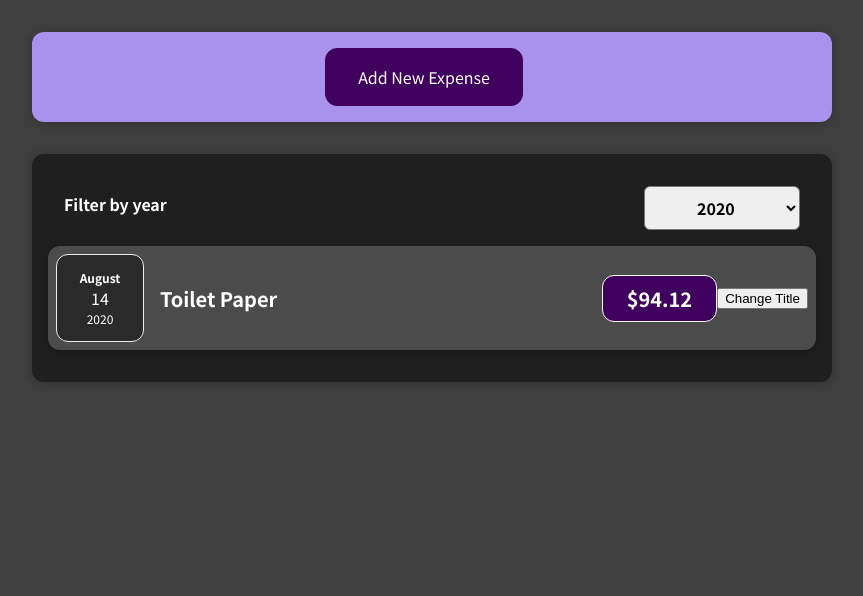
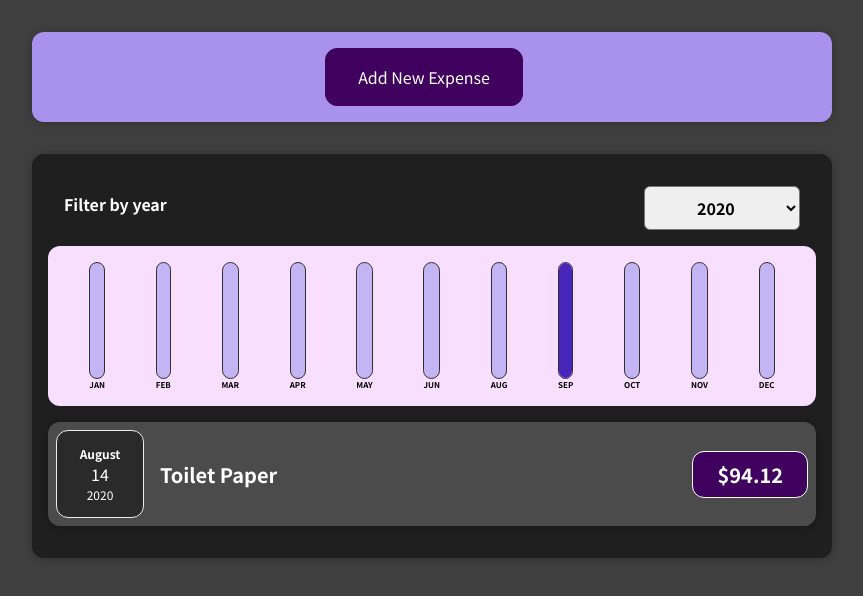
Before and after one commit to HasibullahMahmood/expense-tracker, a React (Create React App) app: page / in a window 1280 px wide. Shown: the top 596 px of the page, without its empty margins (208-1071 px from the left). Built offline with nearby package versions, Linux system fonts and the light colour scheme.

Commit message:
chart implemented

```diff
--- a/src/App.js
+++ b/src/App.js
@@ -1,6 +1,7 @@
 import React, { useState } from 'react';
 import Expenses from './components/expenses/Expenses';
 import NewExpense from './components/newExpense/NewExpense';
+
 const INITIAL_EXPENSES = [
 	{
 		id: 'e1',
--- a/src/components/chart/Chart.js
+++ b/src/components/chart/Chart.js
@@ -3,11 +3,18 @@ import ChartBar from './ChartBar';
 import './Chart.css';
 
 const Chart = (props) => {
+	const dataPointsValues = props.dataPoints.map((dataPoint) => dataPoint.value);
+	const maxValue = Math.max(...dataPointsValues);
 	return (
 		<div className="chart">
 			{props.dataPoints.map((dataPoint) => {
 				return (
-					<ChartBar key={dataPoint.label} value={dataPoint.value} maxValue={null} label={dataPoint.label} />
+					<ChartBar
+						key={dataPoint.label}
+						value={dataPoint.value}
+						maxValue={maxValue}
+						label={dataPoint.label}
+					/>
 				);
 			})}
 		</div>
--- a/src/components/expenseItem/ExpenseItem.js
+++ b/src/components/expenseItem/ExpenseItem.js
@@ -5,10 +5,10 @@ import Card from '../card/Card';
 
 const ExpenseItem = (props) => {
 	const { date, amount } = props.expenseObj;
-	const [title, setTitle] = useState(props.expenseObj.title);
-	const clickHandler = () => {
-		setTitle('Updated!');
-	};
+	const [title] = useState(props.expenseObj.title);
+	// const clickHandler = () => {
+	// 	setTitle('Updated!');
+	// };
 	return (
 		<li>
 			<Card className="expense-item">
@@ -17,7 +17,7 @@ const ExpenseItem = (props) => {
 					<h2>{title}</h2>
 					<div className="expense-item__price">${amount}</div>
 				</div>
-				<button onClick={clickHandler}>Change Title</button>
+				{/* <button onClick={clickHandler}>Change Title</button> */}
 			</Card>
 		</li>
 	);
--- a/src/components/expenses/Expenses.js
+++ b/src/components/expenses/Expenses.js
@@ -3,6 +3,7 @@ import './Expenses.css';
 import ExpensesList from './ExpensesList';
 import Card from '../card/Card';
 import ExpensesFilter from './ExpensesFilter';
+import Chart from '../chart/Chart';
 
 const Expenses = ({ expenses }) => {
 	const [year, setYear] = useState('2020');
@@ -14,9 +15,30 @@ const Expenses = ({ expenses }) => {
 	expenses = expenses.filter((expense) => {
 		return new Date(expense.date).getFullYear() === +year;
 	});
+
+	const dataPoints = [
+		{ label: 'JAN', value: 0 },
+		{ label: 'FEB', value: 0 },
+		{ label: 'MAR', value: 0 },
+		{ label: 'APR', value: 0 },
+		{ label: 'MAY', value: 0 },
+		{ label: 'JUN', value: 0 },
+		{ label: 'AUG', value: 0 },
+		{ label: 'SEP', value: 0 },
+		{ label: 'OCT', value: 0 },
+		{ label: 'NOV', value: 0 },
+		{ label: 'DEC', value: 0 },
+	];
+
+	for (const expense of expenses) {
+		const month = new Date(expense.date).getMonth();
+		dataPoints[month].value += +expense.amount;
+	}
+
 	return (
 		<Card className="expenses">
 			<ExpensesFilter onSelectYear={selectYearHandler} selectedYear={year} />
+			<Chart dataPoints={dataPoints} />
 			<ExpensesList items={expenses} />
 		</Card>
 	);
```
